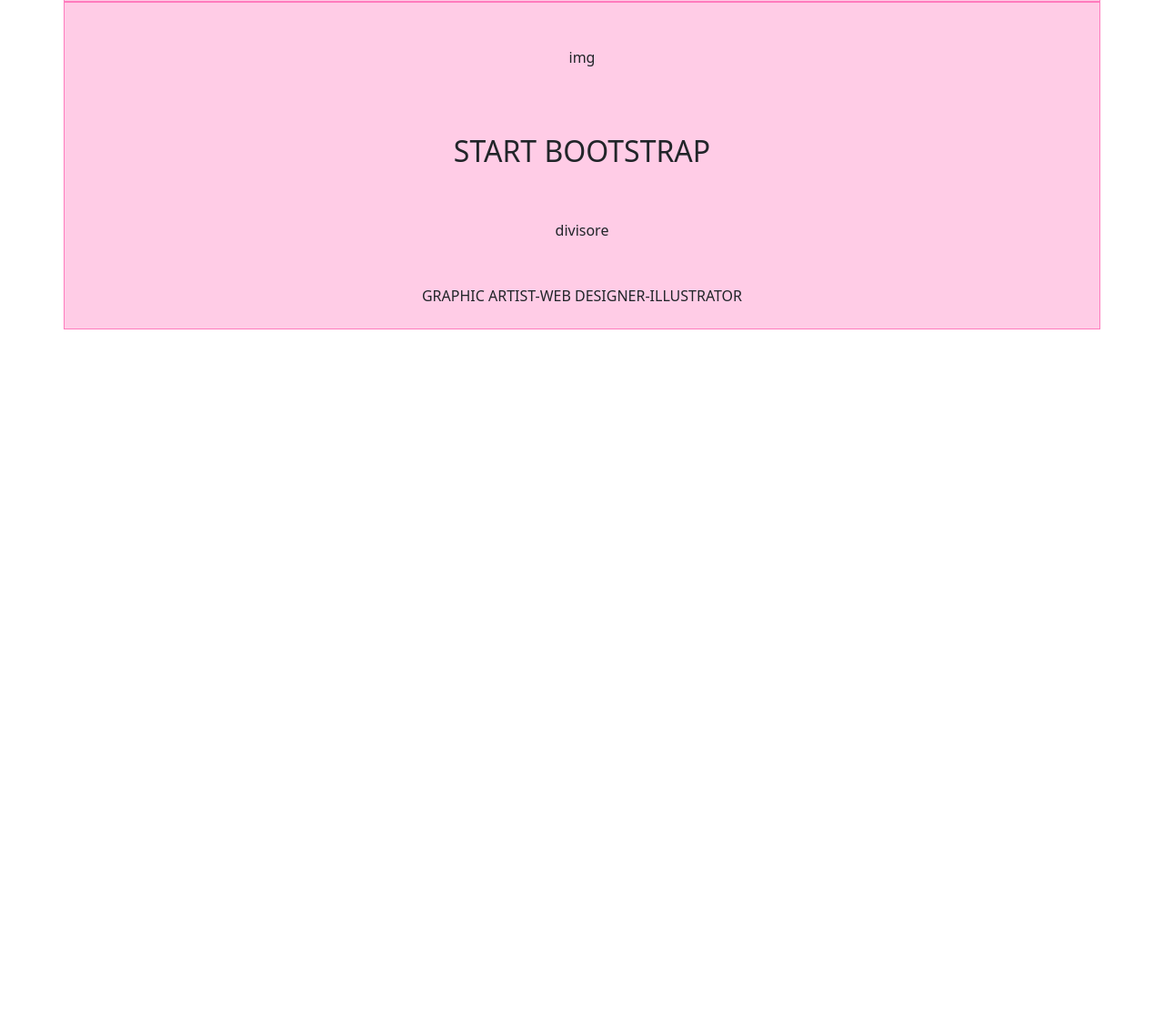
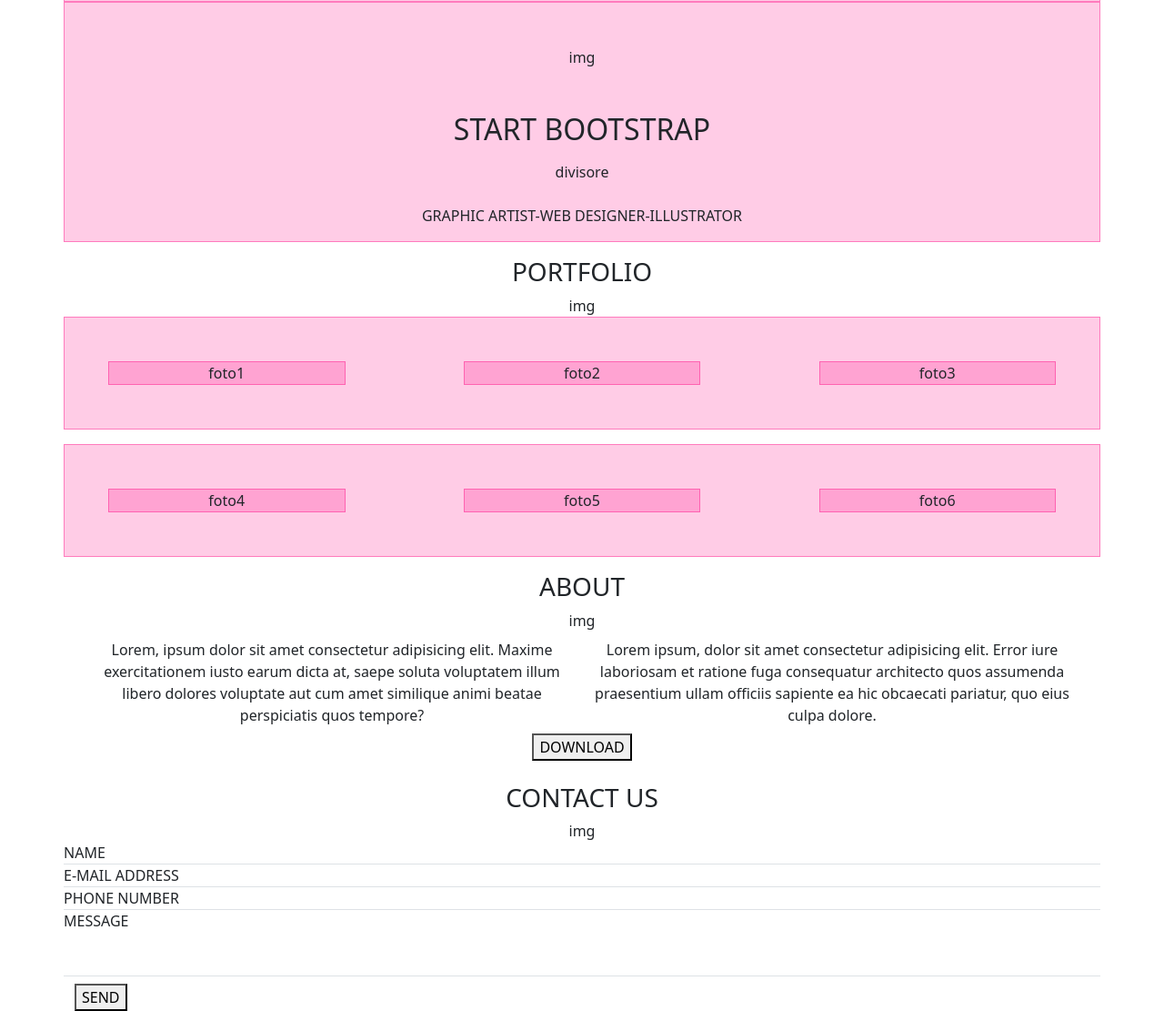
Before and after one commit to niccov/html-css-bootstrap-freelancer, a plain HTML site: page index.html in a window 1280 px wide. Shown: the part 80-1191 px from the top of the page at 91% size. Before the commit the page ends 800 px from the top, so only its background shows below. Drawn offline with nearby package versions, Linux system fonts and the light colour scheme.

Commit message:
section 3 completed

```diff
--- a/index.html
+++ b/index.html
@@ -34,13 +34,61 @@
             <div class="container debug">
                 <div class="row d-flex flex-column text-center">
                   <div class="col p-5">img</div>
-                  <div class="col p-4"><h2>START BOOTSTRAP</h2></div>
-                  <div class="col p-4">divisore</div>
-                  <div class="col p-4">GRAPHIC ARTIST-WEB DESIGNER-ILLUSTRATOR</div>
+                  <div class="col"><h2>START BOOTSTRAP</h2></div>
+                  <div class="col p-2">divisore</div>
+                  <div class="col p-3">GRAPHIC ARTIST-WEB DESIGNER-ILLUSTRATOR</div>
                 </div>
             </div>
         </div>
         <!-- /jumbo -->
+
+        <!-- section 1 -->
+        <div class="section-1 text-center pt-3">
+             <h3>PORTFOLIO</h3>
+             <div>img</div>
+             <div class="container">
+                <div class="row debug p-5 d-flex justify-content-between">
+                    <div class="col-3 debug">foto1</div>
+                    <div class="col-3 debug">foto2</div>
+                    <div class="col-3 debug">foto3</div>
+                </div>
+
+                <div class="row debug p-5 d-flex justify-content-between mt-3">
+                    <div class="col-3 debug">foto4</div>
+                    <div class="col-3 debug">foto5</div>
+                    <div class="col-3 debug">foto6</div>
+                </div>
+             </div>
+        </div>
+        <!-- /section 1 -->
+
+        <!-- section 2 -->
+        <div class="section-2 text-center pt-3">
+            <h3>ABOUT</h3>
+             <div>img</div>
+            <div class="container">
+                <div class="row m-2">
+                    <div class="col">Lorem, ipsum dolor sit amet consectetur adipisicing elit. Maxime exercitationem iusto earum dicta at, saepe soluta voluptatem illum libero dolores voluptate aut cum amet similique animi beatae perspiciatis quos tempore?</div>
+                    <div class="col">Lorem ipsum, dolor sit amet consectetur adipisicing elit. Error iure laboriosam et ratione fuga consequatur architecto quos assumenda praesentium ullam officiis sapiente ea hic obcaecati pariatur, quo eius culpa dolore.</div>
+                </div>
+                <div class="m-2"><button>DOWNLOAD</button></div>
+            </div>
+        </div>
+        <!-- /section 2 -->
+
+        <!-- section 3 -->
+        <div class="section-3 pt-3">
+            <h3 class="text-center">CONTACT US</h3>
+            <div class="text-center">img</div>
+            <div class="container">
+                <div class="row border-bottom">NAME</div>
+                <div class="row border-bottom">E-MAIL ADDRESS</div>
+                <div class="row border-bottom">PHONE NUMBER</div>
+                <div class="row border-bottom pb-5">MESSAGE</div>
+                <div class="mt-2"><button>SEND</button></div>
+            </div>
+        </div>
+        <!-- /section 3 -->
     </main>
 
     <footer></footer>
```
